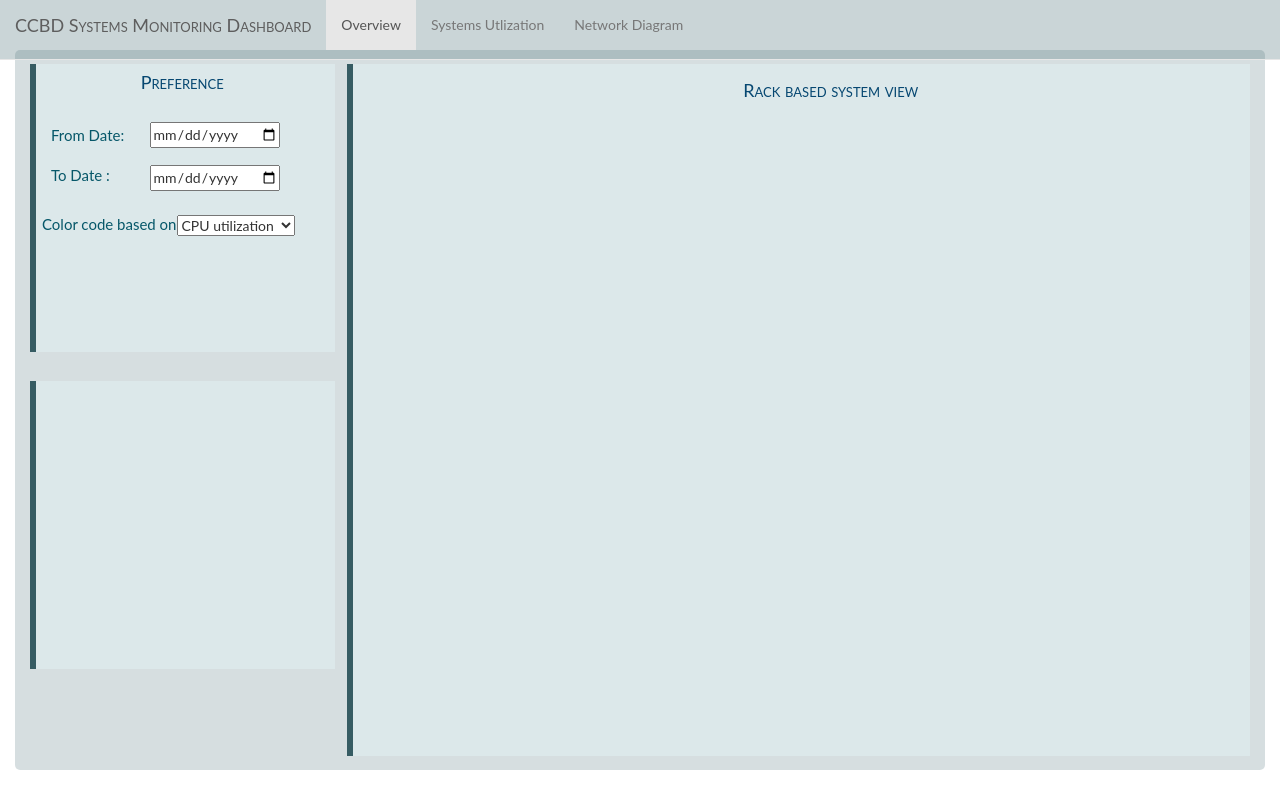
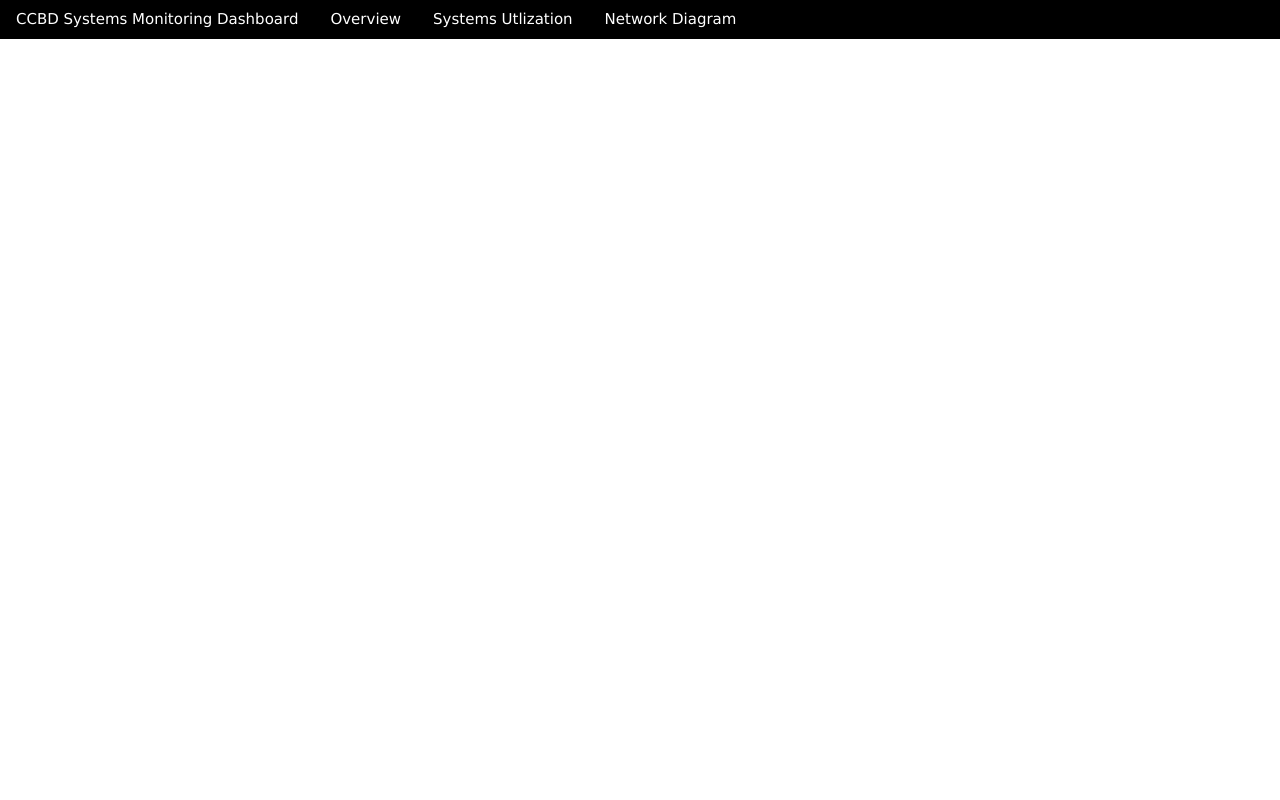
Before and after one commit to SofDevs-Do/R-LMON, a Flask app: template web_frontend/templates/index.html in a window 1280 px wide. Run offline with Flask 2, Linux system fonts and the light colour scheme; the template is opened without the code that fills it, so the values that code supplies are empty; parts of the project's set-up code (start-up, migrations or seed data) failed here and were passed over; some libraries are stand-ins or nearby versions.

Commit message:
Revamp of front-end to use w3.css. Initial commit.

```diff
--- /dev/null
+++ b/web_frontend/main.py
@@ -0,0 +1,10 @@
+from flask import Flask
+from flask import render_template
+
+app = Flask(__name__,
+            static_url_path='',
+            static_folder='static')
+
+@app.route("/")
+def index():
+    return render_template("index.html")
--- a/web_frontend/static/js/rlmon_action.js
+++ b/web_frontend/static/js/rlmon_action.js
@@ -1,4 +1,20 @@
-function colorCriteriaChanged() {
-    var colourCriteria = document.getElementById("colour-criteria");
-    console.log("colorCriteriaChanged!");
+rlmon_toggle_nav={
+    setup_nav_buttons: function() {
+	var x;
+	x = document.getElementsByClassName("rlmon-display-buttons");
+	for (i = 0; i < x.length; i++) {
+	    x[i].addEventListener("click", this.change_view);
+	    x[i].corresponding_div = document.getElementById(x[i].id.replace('-button', '-div'));
+	}
+    },
+
+    change_view: function(e) {
+	var i, x;
+	x = document.getElementsByClassName("rlmon-display-div");
+	for (i = 0; i < x.length; i++) {
+	    x[i].style.display = "none";
+	}
+	e.target.corresponding_div.style.display = "block";
+	console.log(e);
+    }
 }
--- a/web_frontend/templates/index.html
+++ b/web_frontend/templates/index.html
@@ -1,145 +1,33 @@
-<!DOCTYPE html5>
+<!DOCTYPE html>
 <html>
   <head>
     <meta charset="utf-8">
+    <title>CCBD Systems Monitoring Dashboard</title>
     <meta name="viewport" content="width=device-width, initial-scale=1">
-    <link rel="stylesheet" href="https://maxcdn.bootstrapcdn.com/bootstrap/3.4.1/css/bootstrap.min.css">
-    <link rel="stylesheet" href="/home/sneha/Documents/Sneha/CCBD/JRF/CodeBase/R-LMON/web_frontend/static/css/rlmon_stylesheet.css">
-    <link href="https://fonts.googleapis.com/css2?family=Playfair+Display:wght@700&display=swap" rel="stylesheet">
-    <link rel="stylesheet" href="https://cdnjs.cloudflare.com/ajax/libs/font-awesome/4.7.0/css/font-awesome.min.css">
+    <link rel="stylesheet" href="https://www.w3schools.com/w3css/4/w3.css">
+    <script type="text/javascript" src="js/rlmon_action.js"></script>
   </head>
-
-  <body>
-    <script src="/home/sneha/Documents/Sneha/CCBD/JRF/CodeBase/R-LMON/web_frontend/static/js/rlmon_action.js"></script>
-    <script src="https://ajax.googleapis.com/ajax/libs/jquery/3.5.1/jquery.min.js"></script>
-    <script src="https://maxcdn.bootstrapcdn.com/bootstrap/3.4.1/js/bootstrap.min.js"></script>
-  </body>
-
-  <!-- <nav id="sidebar"> -->
-  <!--   <div class="sidebar-header"> -->
-  <!--           <h3>Bootstrap Sidebar</h3> -->
-  <!--       </div> -->
-
-  <!--       <ul class="list-unstyled components"> -->
-  <!--           <p>Dummy Heading</p> -->
-  <!--           <li class="active"> -->
-  <!--               <a href="#homeSubmenu" data-toggle="collapse" aria-expanded="false" class="dropdown-toggle">Home</a> -->
-  <!--               <ul class="collapse list-unstyled" id="homeSubmenu"> -->
-  <!--                   <li> -->
-  <!--                       <a href="#">Home 1</a> -->
-  <!--                   </li> -->
-  <!--                   <li> -->
-  <!--                       <a href="#">Home 2</a> -->
-  <!--                   </li> -->
-  <!--                   <li> -->
-  <!--                       <a href="#">Home 3</a> -->
-  <!--                   </li> -->
-  <!--               </ul> -->
-  <!--           </li> -->
-  <!--           <li> -->
-  <!--               <a href="#">About</a> -->
-  <!--           </li> -->
-  <!--           <li> -->
-  <!--               <a href="#pageSubmenu" data-toggle="collapse" aria-expanded="false" class="dropdown-toggle">Pages</a> -->
-  <!--               <ul class="collapse list-unstyled" id="pageSubmenu"> -->
-  <!--                   <li> -->
-  <!--                       <a href="#">Page 1</a> -->
-  <!--                   </li> -->
-  <!--                   <li> -->
-  <!--                       <a href="#">Page 2</a> -->
-  <!--                   </li> -->
-  <!--                   <li> -->
-  <!--                       <a href="#">Page 3</a> -->
-  <!--                   </li> -->
-  <!--               </ul> -->
-  <!--           </li> -->
-  <!--           <li> -->
-  <!--               <a href="#">Portfolio</a> -->
-  <!--           </li> -->
-  <!--           <li> -->
-  <!--               <a href="#">Contact</a> -->
-  <!--           </li> -->
-  <!--       </ul> -->
-  <!-- </nav> -->
-
-  <!-- <div class="container" id="main-div"> -->
-  <!--     <div class="row row-m-t align-items-center" id="org-name-with-dot-div"> -->
-  <!--   	<div class="col-sm-11" id="org-name-div"> -->
-  <!--   	  <dt>Centre for Cloud Computing and Big Data</dt> -->
-  <!--   	</div> -->
-  <!--   	<div class="col-sm-1 rounded-circle"> -->
-  <!--   	</div> -->
-  <!--     </div> -->
-  <!--     <div class="row row-m-t align-items-center justify-content-md-center"> -->
-  <!--   	<div class="col-sm-1 glyphicon glyphicon-menu-hamburger menu-icon-btn"> -->
-  <!--   	</div> -->
-  <!--   	<div class="col-sm-5" id="portal-name-div"> -->
-  <!--   	  <div id="portal-name"> -->
-  <!--   	    <dt>Systems Monitoring Dashboard</dt> -->
-  <!--   	  </div> -->
-  <!--   	</div> -->
-  <!--     </div> -->
-  <!-- </div> -->
-  <div class="container" id="workspace">
-
-    <nav class="navbar navbar-default navbar-fixed-top" id="top-menu-bar">
-      <div class="container-fluid">
-	<div class="navbar-header" id="dashboard-name">
-	  <a class="navbar-brand" href="#">CCBD Systems Monitoring Dashboard</a>
-	</div>
-	<ul class="nav navbar-nav">
-	  <li class="active"><a href="#">Overview</a></li>
-	  <li><a href="#">Systems Utlization</a></li>
-	  <li><a href="#">Network Diagram</a></li>
-	</ul>
-      </div>
-    </nav>
-
-    <div class="container-fluid overflow-auto" id="tabspace">
-      <div class="preferences-div">
-	<div class="preference-heading">
-	  Preference
-	</div>
-	<div class="color-criteria-div">
-	  <div class="color-criteria-query">
-	    Color code based on:
-	  </div>
-	  <div class="color-criteria-dropdown">
-	    <select id="color-criteria" onchange="colorCriteriaChanged()">
-	      <option> CPU utilization </option>
-	      <option> RAM utilization </option>
-	      <option> Disk utilization </option>
-	      <option> Last login </option>
-	    </select>
-	  </div>
-	</div>
-	<div class="from-date-div">
-	  <div class="from-date-query">
-	    From Date:
-	  </div>
-	  <div class="from-date-input-div">
-	    <input type="date" id="from-date-input" name="from-date">
-	  </div>
-	</div>
-	<div class="to-date-div">
-	  <div class="to-date-query">
-	    To Date          :
-	  </div>
-	  <div class="to-date-input-div">
-	    <input type="date" id="to-date-input" name="to-date">
-	  </div>
-	</div>
-      </div>
-
-      <div class="stats-div">
-      </div>
-
-      <div class="rack-based-view-div">
-	<div class="overview-heading">
-	  Rack based system view
-	</div>
+  <body onload="rlmon_toggle_nav.setup_nav_buttons();">
+    <div id="top-menu">
+      <div class="w3-bar w3-black">
+	<span class="w3-bar-item"> CCBD Systems Monitoring Dashboard</span>
+	<button id="overview-button" class="w3-bar-item w3-button rlmon-display-buttons">Overview</button>
+	<button id="sys-util-button" class="w3-bar-item w3-button rlmon-display-buttons">Systems Utlization</button>
+	<button id="net-diag-button" class="w3-bar-item w3-button rlmon-display-buttons">Network Diagram</button>
       </div>
     </div>
-  </div>
 
+    <div id="overview-div" class="rlmon-display-div">
+
+    </div>
+
+    <div id="sys-util-div" class="rlmon-display-div" style="display:none">
+      sys-util under development
+    </div>
+
+    <div id="net-diag-div" class="rlmon-display-div" style="display:none">
+      net-diag under development
+    </div>
+
+  </body>
 </html>
```
Also changed, not shown: 2 other files.
